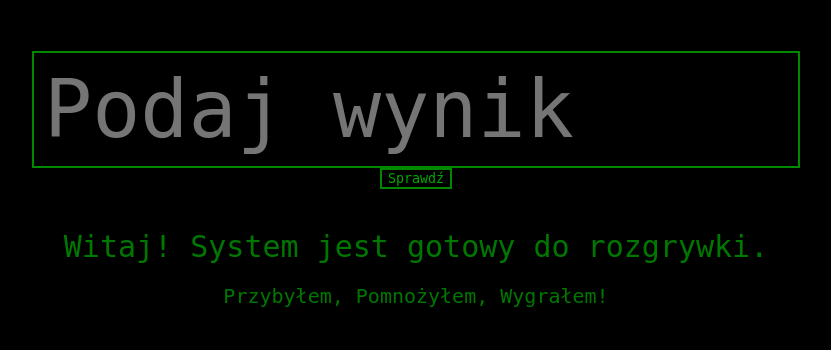
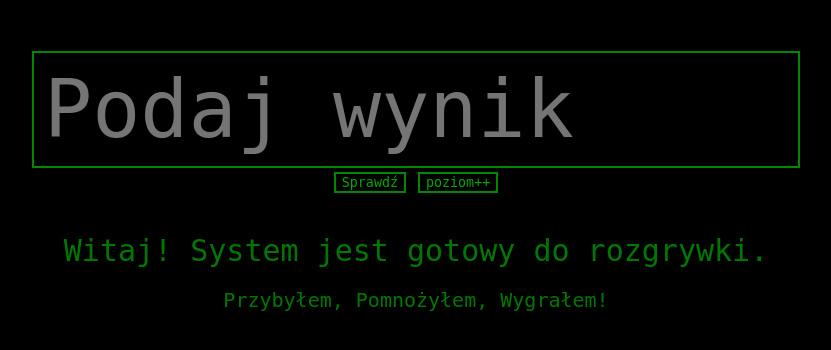
Before and after one commit to zakson/grailoczyn, a PHP site: page / in a window 1280 px wide. Shown: the part 297-647 px from the top of the page, without its empty margins (224-1055 px from the left). Run offline with PHP 8.4, Linux system fonts and the light colour scheme.

Commit message:
Update index.php
http://pastebin.com/QhCWR9Te

```diff
--- a/index.php
+++ b/index.php
@@ -65,6 +65,10 @@ div.zadanie{
 	/*color:#ff0;*/
 }
 
+window.onbeforeunload = function() {
+    return "Nie uciekaj z pola bitwy!";
+}
+
 		</style>
 		<script>
 
@@ -105,16 +109,23 @@ function update(){
 		if( odpowiedz == (A*B) ){
 			komunikat = '<span class="good">Wynik '+odpowiedz+' jest prawidłowy! Otrzymujesz '+poziom+' punktów. Brawo!</span>';
 			punkty = punkty + poziom;
-			losuj();
+		//	losuj();
 		}else{
 			komunikat = '<span clas="bad"> Wynik '+odpowiedz+' jest nieprawidlowy, tracisz '+poziom+' punktów. Spróbuj jeszcze raz.</span>';
-			punkty = punkty - poziom;
+		//	punkty = punkty - poziom;
 		}
 	}
 	if(punkty < 0) punkty = 0;
 	poziom = Math.floor(punkty / 10) + 2;
+	losuj();
 	update();
   }
+function levelup()
+{
+	poziom = poziom + 1;
+	losuj();
+	update();
+}
 
 		</script>
 	</head>
@@ -126,7 +137,9 @@ function update(){
 		<div class="zadanie"><span id="zadanie">x</span></div>
 		<form>
 			<div class="wynik"><input id="wynik" placeholder="Podaj wynik"/>
-			<br /><input type="submit" value="Sprawdź" onclick="sprawdz(); return false"></div>
+			<br /><input type="submit" value="Sprawdź" onclick="sprawdz(); return false" />
+			<input type="button" value="poziom++" onclick="levelup();">
+			</div>
 		</form>
 		<div id="komunikat"><span class="bad">Gra wymaga JavaScript!</span></div>
 		<div id="motd">Przybyłem, Pomnożyłem, Wygrałem!</div>
```
